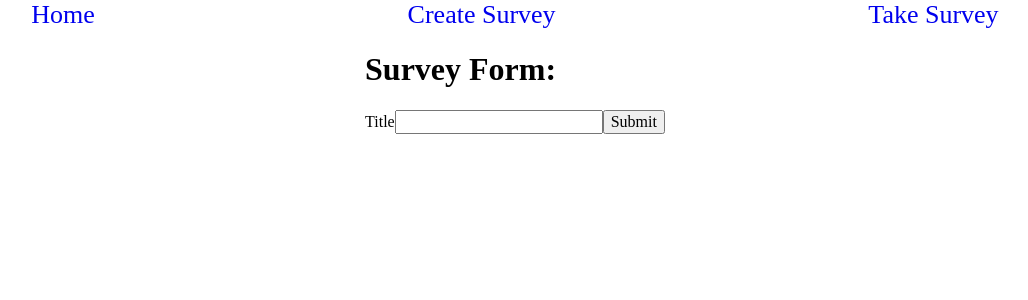
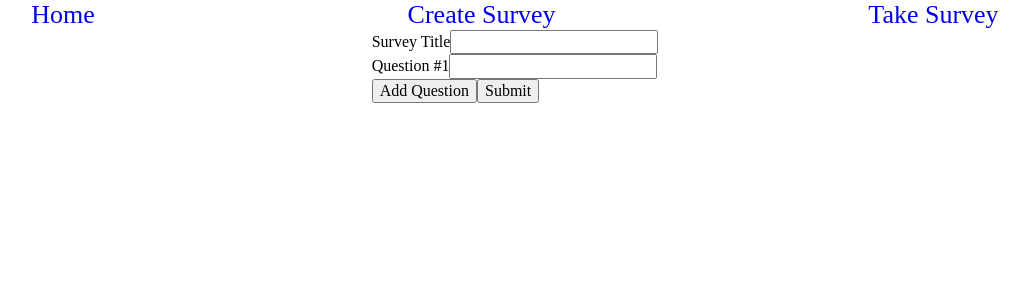
Before and after one commit to yebra06/surveylet, a React app in the folder client/: page /create in a window 1280 px wide. Shown: the top 300 px of the page, without its empty margins (125-1153 px from the left). Built offline with nearby package versions, Linux system fonts and the light colour scheme.

Commit message:
Make create survey form dynamic.

```diff
--- a/client/package.json
+++ b/client/package.json
@@ -11,8 +11,12 @@
     "babel-cli": "^6.26.0",
     "babel-core": "^6.26.3",
     "babel-loader": "^7.1.5",
+    "babel-plugin-transform-class-properties": "^6.24.1",
+    "babel-plugin-transform-object-rest-spread": "^6.26.0",
+    "babel-plugin-transform-react-jsx": "^6.24.1",
     "babel-preset-env": "^1.7.0",
     "babel-preset-react": "^6.24.1",
+    "babel-preset-stage-3": "^6.24.1",
     "css-loader": "^1.0.0",
     "html-webpack-plugin": "^3.2.0",
     "node-sass": "^4.9.2",
--- a/client/src/components/Surveys/SurveyCreate.js
+++ b/client/src/components/Surveys/SurveyCreate.js
@@ -1,51 +1,62 @@
 import React, { Component } from 'react';
 
 class SurveyCreate extends Component {
+    state = {
+        title: '',
+        questions: [{question: ''}]
+    };
 
-    constructor() {
-        super();
-        this.state = {
-            title: '',
-            questions: []
-        };
-        this.handleInputChange = this.handleInputChange.bind(this);
-        this.handleFormSubmit = this.handleFormSubmit.bind(this);
-    }
+    handleSubmit = (e) => {
+        e.preventDefault();
+        console.log(this.state);
+    };
 
-    handleInputChange(e) {
-        const nextState = this.state;
-        nextState[e.target.name] = e.target.value;
-        this.setState(nextState);
-    }
+    handleTitleChange = (e) => {
+        this.setState({
+            title: e.target.value
+        });
+    };
 
-    handleFormSubmit(e) {
-        e.preventDefault();
-        fetch('api/survey/create', {
-            method: 'POST',
-            headers: {
-                'Content-type': 'application/json'
-            },
-            body: JSON.stringify({
-                title: this.state.title
-            })
+    handleQuestionsQuestionChange = (id) => (e) => {
+        const newQuestions = this.state.questions.map((question, questionId) =>
+            id !== questionId ? question : {...question, question: e.target.value});
+        this.setState({questions: newQuestions});
+    };
+
+    handleAddQuestion = () => {
+        this.setState({
+            questions: this.state.questions.concat([{question: ''}])
         });
+    };
+
+    renderQuestions() {
+        return (
+            this.state.questions.map((question, questionId) => (
+                <div key={questionId} className="question">
+                    <label>Question #{`${questionId+1}`}</label>
+                    <input
+                        type="text"
+                        value={question.question}
+                        onChange={this.handleQuestionsQuestionChange(questionId)}
+                    />
+                </div>
+            ))
+        );
     }
 
     render() {
         return (
             <div className="survey-form-container">
-                <form onSubmit={this.handleFormSubmit}>
-                    <h1>Survey Form:</h1>
-                    <label>
-                        Title
-                        <input
-                            name='title'
-                            type='string'
-                            value={this.state.title}
-                            onChange={this.handleInputChange}
-                        />
-                    </label>
-                    <input type="submit" value="Submit"/>
+                <form onSubmit={this.handleSubmit}>
+                    <label>Survey Title</label>
+                    <input
+                        type="text"
+                        value={this.state.title}
+                        onChange={this.handleTitleChange}
+                    />
+                    {this.renderQuestions()}
+                    <button type="button" onClick={this.handleAddQuestion}>Add Question</button>
+                    <button type="submit">Submit</button>
                 </form>
             </div>
         );
--- /dev/null
+++ b/client/src/components/Surveys/SurveyForm.js
@@ -0,0 +1 @@
+import React from 'react';
```
Also changed, not shown: client/.babelrc, 2 other files (tests, documents, lock files or other folders).
